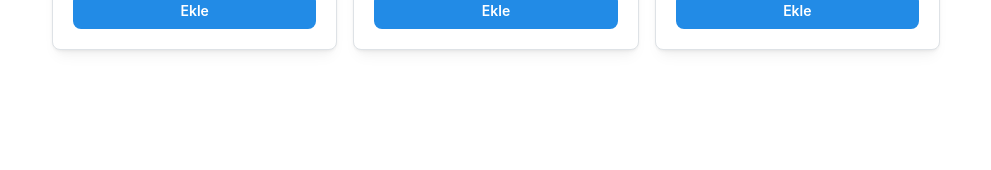
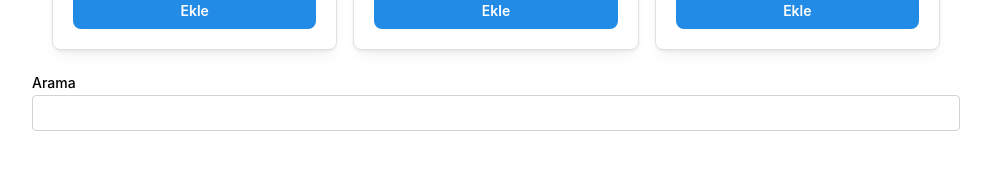
Before and after one commit to jsSpeedy/React-newBasketApp-II, a React (Create React App) app: page / in a window 1280 px wide. Shown: the part 336-506 px from the top of the page, without its empty margins (144-1135 px from the left). Built offline with nearby package versions, Linux system fonts and the light colour scheme.

Commit message:
Filtreleme işlemi yapıldı.

```diff
--- a/src/App.js
+++ b/src/App.js
@@ -1,6 +1,13 @@
 import "./App.css";
-import { Container, SimpleGrid, List, ThemeIcon, rem } from "@mantine/core";
-import { IconCircleCheck, IconCircleDashed } from "@tabler/icons-react";
+import {
+  Container,
+  SimpleGrid,
+  List,
+  ThemeIcon,
+  rem,
+  Input,
+} from "@mantine/core";
+import { IconCircleCheck } from "@tabler/icons-react";
 import CardComponent from "./components/Card";
 import { useState } from "react";
 
@@ -21,6 +28,10 @@ const storeItems = [
 
 function App() {
   let [basketItems, setBasketItems] = useState([]);
+  let [searchValue, setSearchValue] = useState("");
+  let filteredItems = basketItems.filter(
+    (item) => item.name.toLowerCase().indexOf(searchValue.toLowerCase()) >= 0
+  );
   return (
     <Container>
       <SimpleGrid cols={3} className="simple">
@@ -35,6 +46,9 @@ function App() {
           );
         })}
       </SimpleGrid>
+      <Input.Wrapper label="Arama">
+        <Input onChange={(e) => setSearchValue(e.target.value)} />
+      </Input.Wrapper>
       <List
         className="list"
         spacing="xs"
@@ -46,7 +60,7 @@ function App() {
           </ThemeIcon>
         }
       >
-        {basketItems.map(({ name }, index) => (
+        {filteredItems.map(({ name }, index) => (
           <List.Item key={index}>{name}</List.Item>
         ))}
       </List>
```
